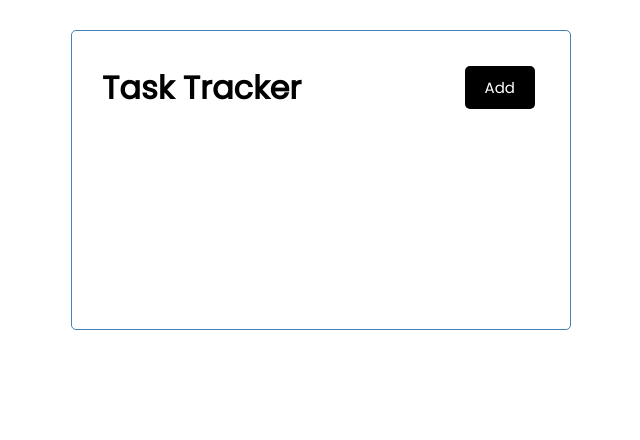
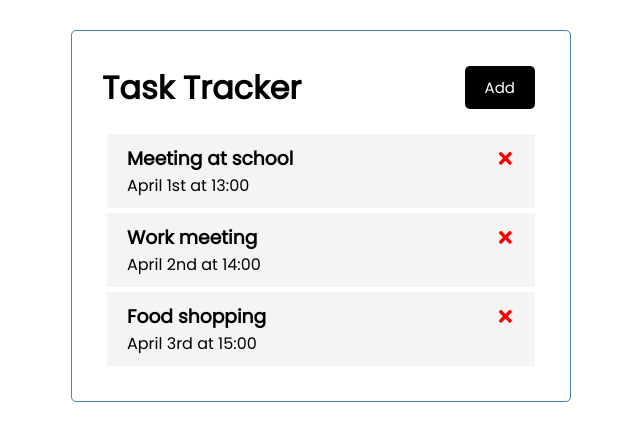
Before and after one commit to BenWarwick-Champion/task-tracker, a React (Create React App) app: page / in a window 1280 px wide. Shown: the top 440 px of the page, without its empty margins (319-959 px from the left). Built offline with nearby package versions, Linux system fonts and the light colour scheme.

Commit message:
:sparkles: Add Tasks, integrate react-icons, and implement task deletion

```diff
--- a/package.json
+++ b/package.json
@@ -12,6 +12,7 @@
     "@types/react-dom": "^17.0.0",
     "react": "^17.0.2",
     "react-dom": "^17.0.2",
+    "react-icons": "^4.2.0",
     "react-scripts": "4.0.3",
     "typescript": "^4.1.2",
     "web-vitals": "^1.0.1"
--- a/src/App.tsx
+++ b/src/App.tsx
@@ -1,10 +1,44 @@
-import React from 'react';
+import { useState } from 'react';
 import Header from './components/Header';
+import Tasks from './components/Tasks';
 
 function App() {
+
+  const [tasks, setTasks] = useState<Array<Task>>([
+    {
+        id: 1,
+        text: 'Meeting at school',
+        day: 'April 1st at 13:00',
+        reminder: true,
+    },
+    {
+        id: 2,
+        text: 'Work meeting',
+        day: 'April 2nd at 14:00',
+        reminder: false,
+    },
+    {
+        id: 3,
+        text: 'Food shopping',
+        day: 'April 3rd at 15:00',
+        reminder: true,
+    }
+  ])
+
+  // Delete Task
+  const deleteTask = (id: number) => {
+    setTasks(tasks.filter((task) => task.id !== id));
+  }
+
   return (
     <div className="container">
       <Header title="Task Tracker" />
+      {tasks.length > 0
+      ? <Tasks
+        tasks={tasks}
+        onDelete={deleteTask}
+      />
+      : 'No tasks to show - Create some tasks!'}
     </div>
   );
 }
--- a/src/components/Button.tsx
+++ b/src/components/Button.tsx
@@ -1,15 +1,8 @@
-import { CSSProperties } from "react"
-
-interface ButtonProps {
-    // color: CSSProperties,
-    text: string,
-}
-
 const Button = (props: ButtonProps) => {
     return (
         <button
-        className="btn">
-        {/* style={props.color} */}
+        className="btn"
+        onClick={props.onClick}>
             {props.text}
         </button>
     )
--- a/src/components/Header.tsx
+++ b/src/components/Header.tsx
@@ -5,10 +5,13 @@ interface HeaderProps {
 }
 
 const Header = (props: HeaderProps) => {
+    const onClick = () => {
+        console.log('Click');
+    }
     return (
         <header className="header">
             <h1>{props.title}</h1>
-            <Button text="Add"/>
+            <Button text="Add" onClick={onClick}/>
         </header>
     )
 }
--- /dev/null
+++ b/src/components/Task.tsx
@@ -0,0 +1,18 @@
+import {FaTimes} from 'react-icons/fa';
+
+const Task = (props: TaskProps) => {
+    return (
+        <div className='task'>
+            <h3>
+                {props.task.text}
+                <FaTimes
+                style={{color: 'red', cursor: 'pointer'}}
+                onClick={() => props.onClick(props.task.id)}
+                />
+            </h3>
+            <p>{props.task.day}</p>
+        </div>
+    )
+}
+
+export default Task
--- /dev/null
+++ b/src/components/Tasks.tsx
@@ -0,0 +1,17 @@
+import Task from "./Task";
+
+export const Tasks = (props: TasksProps) => {
+    return (
+        <>
+          {props.tasks.map((task) => (
+              <Task
+                key={task.id}
+                task={task}
+                onClick={props.onDelete}
+              />
+          ))}
+        </>
+    )
+}
+
+export default Tasks;
```
Also changed, not shown: src/react-app-env.d.ts (+23 -0 lines), 2 other files (tests, documents, lock files or other folders).
